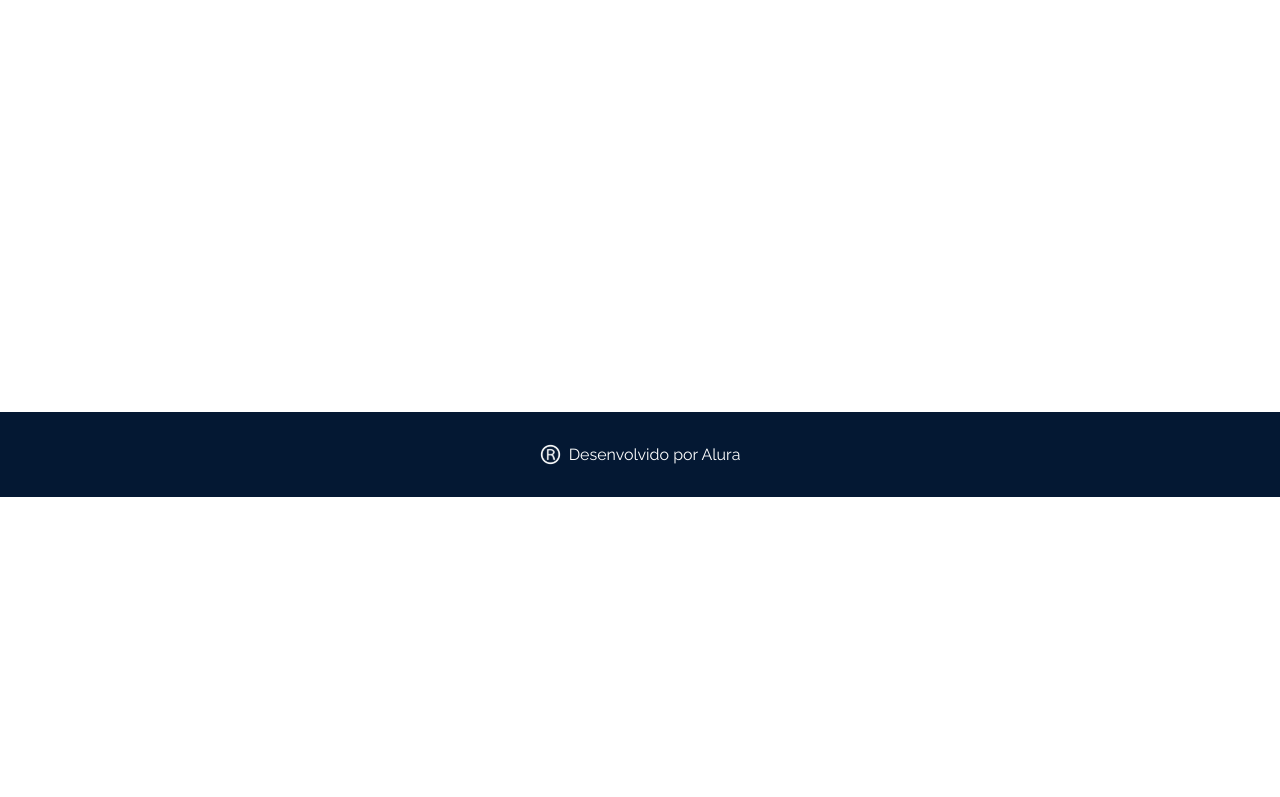
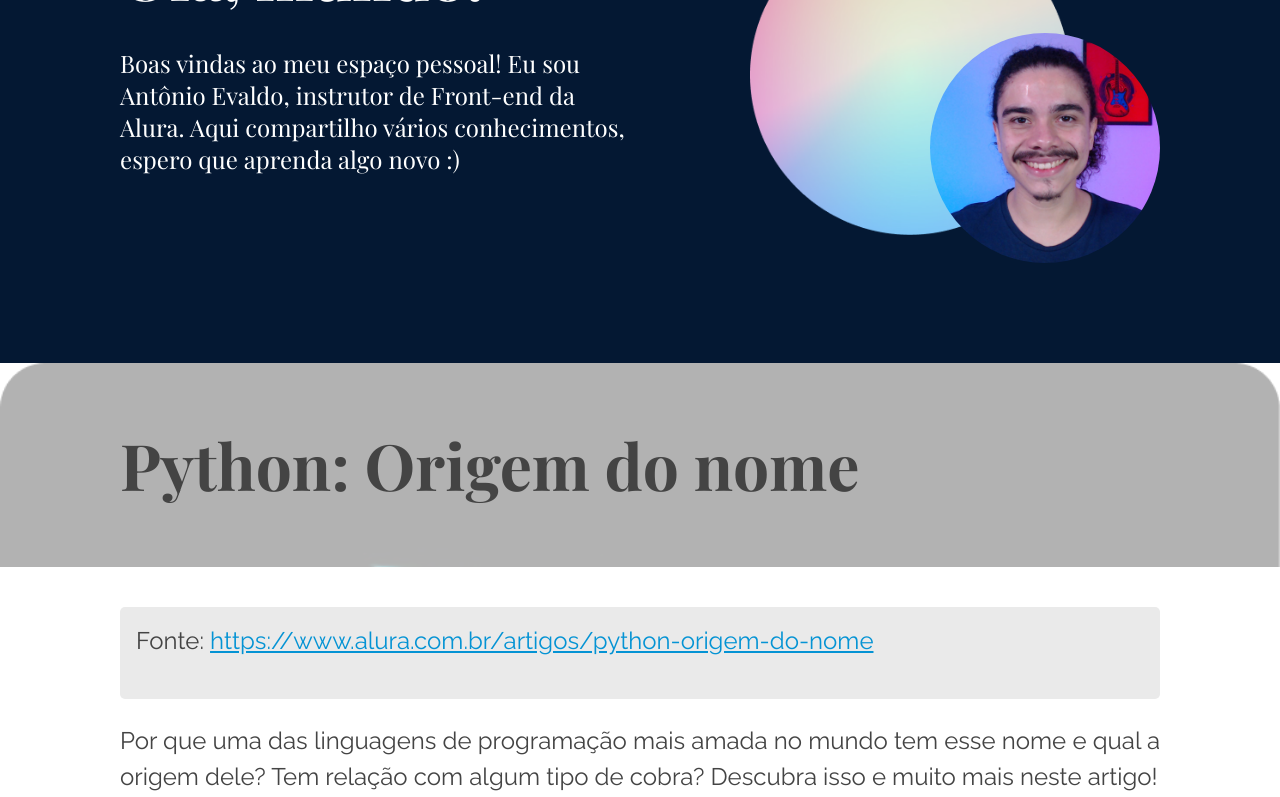
Before and after one commit to FredericoSantana/alura_react_router_dom, a React (Create React App) app: page /posts/1 in a window 1280 px wide. Shown: the part 303-1100 px from the top of the page. Before the commit the page ends 800 px from the top, so only its background shows below. Built offline with nearby package versions, Linux system fonts and the light colour scheme; the HTML template or start-up script is replaced by a standard one.

Commit message:
finalizado o componente Post

```diff
--- a/package.json
+++ b/package.json
@@ -8,6 +8,7 @@
     "@testing-library/user-event": "^13.5.0",
     "react": "^18.3.1",
     "react-dom": "^18.3.1",
+    "react-markdown": "^9.0.1",
     "react-router-dom": "^6.26.2",
     "react-scripts": "5.0.1",
     "web-vitals": "^2.1.4"
--- a/src/App.js
+++ b/src/App.js
@@ -4,6 +4,7 @@
 import Menu from "./components/Menu";
 import Footer from "./components/Footer";
 import MainPage from "./components/MainPage";
+import Post from "./pages/Post";
 
 function App() {
   return (
@@ -13,6 +14,7 @@
         <Route path="/" element={<MainPage/>}>
           <Route index element={<Main/>}/>
           <Route path="about" element={<About/>}/>
+          <Route path="posts/:id" element={<Post/>}/>
         </Route>
 
         <Route path="*" element={<div>Página não encontrada</div>}/>
--- a/src/components/PostCard/index.js
+++ b/src/components/PostCard/index.js
@@ -1,12 +1,15 @@
 import styles from './PostCard.module.css';
+import {Link} from "react-router-dom";
 
 const PostCard = ({post}) => {
   return (
-    <div className={styles.post}>
-      <img className={styles.capa} src={`/assets/posts/${post.id}/capa.png`} alt="Imagem de capa do post"/>
-      <h2 className={styles.titulo}>{post.titulo}</h2>
-      <button className={styles.botaoLer}>Ler</button>
-    </div>
+    <Link to={`/posts/${post.id}`}>
+      <div className={styles.post}>
+        <img className={styles.capa} src={`/assets/posts/${post.id}/capa.png`} alt="Imagem de capa do post"/>
+        <h2 className={styles.titulo}>{post.titulo}</h2>
+        <button className={styles.botaoLer}>Ler</button>
+      </div>
+    </Link>
   );
 };
 
--- /dev/null
+++ b/src/pages/Post/Post.css
@@ -0,0 +1,73 @@
+.post-markdown-container h3,
+.post-markdown-container h4,
+.post-markdown-container h5,
+.post-markdown-container h6 {
+    font-family: var(--fonte-secundaria);
+}
+
+.post-markdown-container h3 {
+    margin-bottom: 2rem;
+    font-size: 2.5rem;
+}
+
+.post-markdown-container h4 {
+    margin-bottom: 1.5rem;
+    font-size: 2rem;
+}
+
+.post-markdown-container p {
+    text-align: justify;
+    font-size: 1.5rem;
+    line-height: 2.25rem;
+    margin-bottom: 1.5rem;
+}
+
+.post-markdown-container a {
+    color: #0493d4;
+    text-decoration: underline;
+}
+
+.post-markdown-container img {
+    display: block;
+    margin: 0 auto;
+}
+
+.post-markdown-container ul {
+    font-size: 1.5rem;
+}
+
+.post-markdown-container ul > li {
+    margin-bottom: 1rem;
+    list-style: disc;
+}
+
+.post-markdown-container pre,
+.post-markdown-container blockquote {
+    margin-bottom: 1.5rem;
+    padding: 1rem;
+    background-color: #eaeaea;
+    border-radius: 5px;
+}
+
+.post-markdown-container pre {
+    overflow-x: auto;
+}
+
+@media (max-width: 1100px) {
+    .post-markdown-container p {
+        margin-bottom: 2rem;
+    }
+}
+
+@media (max-width: 744px) {
+    .post-markdown-container h3 {
+        font-size: 1.5rem;
+        line-height: 2rem;
+        margin-bottom: 1.5rem;
+    }
+
+    .post-markdown-container p {
+        font-size: 1rem;
+        line-height: 1.75rem;
+    }
+}
--- /dev/null
+++ b/src/pages/Post/index.js
@@ -0,0 +1,25 @@
+import React from 'react';
+import {useParams} from "react-router-dom";
+import posts from "json/posts.json";
+import PostModel from "../../components/PostModel";
+import ReactMarkdown from "react-markdown";
+import "./Post.css"
+
+const Post = () => {
+  const params = useParams();
+
+  const post = posts.find((post) => {
+    return post.id === Number(params.id);
+  })
+  return (
+    <PostModel fotoCapa={`/assets/posts/${post.id}/capa.png`} titulo={post.titulo}>
+      <div className="post-markdown-container">
+        <ReactMarkdown>
+          {post.texto}
+        </ReactMarkdown>
+      </div>
+    </PostModel>
+  );
+};
+
+export default Post;
```
Also changed, not shown: 1 other file (tests, documents, lock files or other folders).
